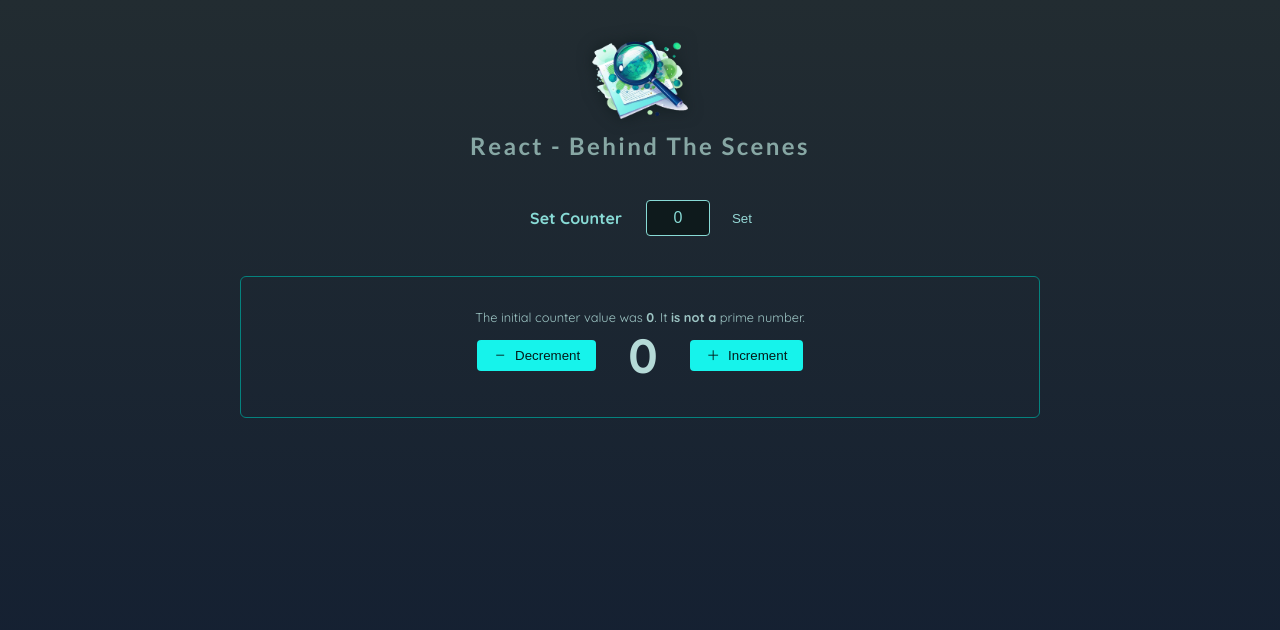
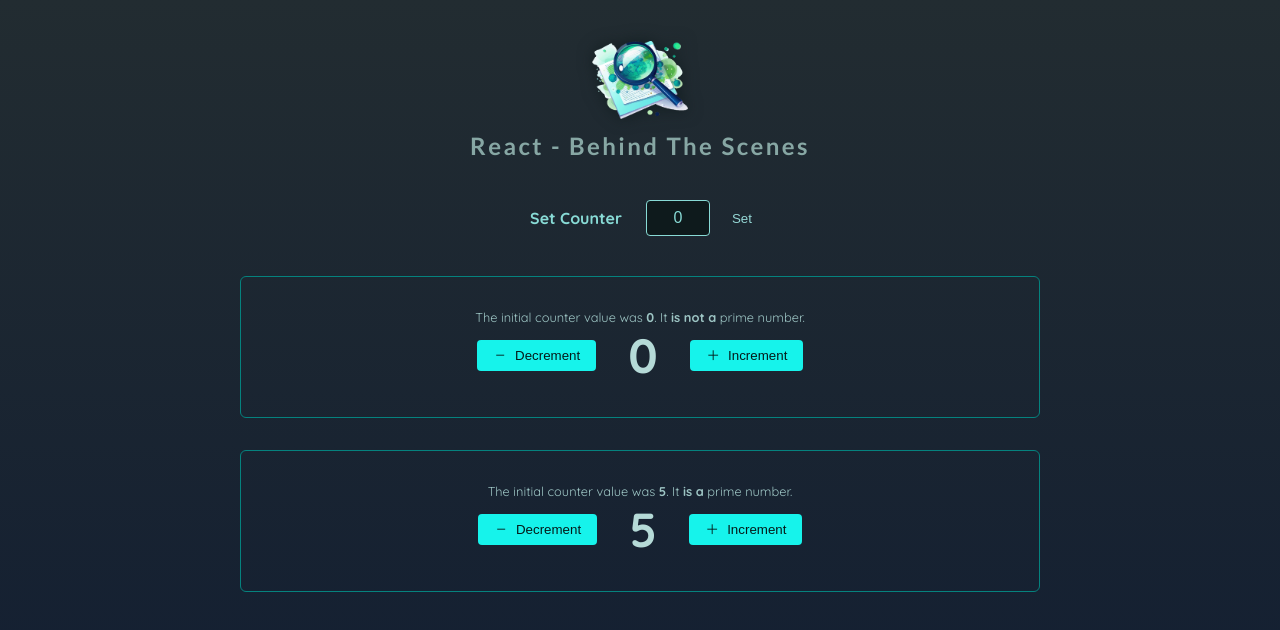
Before and after one commit to liaopeichen/react-project-behind-the-scenes, a React (Vite) app: page / in a window 1280 px wide. Shown: the top 630 px of the page. Built offline with nearby package versions, Linux system fonts and the light colour scheme.

Commit message:
update Counter component to introduce state scoping and understand the importance of key prop in list

```diff
--- a/src/App.jsx
+++ b/src/App.jsx
@@ -20,6 +20,7 @@ function App() {
       <main>
         <ConfigureCounter onSet={handleSetCount} />
         <Counter initialCount={chosenCount} />
+        <Counter initialCount={5} />
       </main>
     </>
   );
--- a/src/components/Counter/Counter.jsx
+++ b/src/components/Counter/Counter.jsx
@@ -1,4 +1,4 @@
-import { useState, useCallback, useMemo } from "react";
+import { useState, memo, useCallback, useMemo } from "react";
 
 import IconButton from "../UI/IconButton.jsx";
 import MinusIcon from "../UI/Icons/MinusIcon.jsx";
@@ -8,6 +8,7 @@ import { log } from "../../log.js";
 
 function isPrime(number) {
   log("Calculating if is prime number", 2, "other");
+
   if (number <= 1) {
     return false;
   }
@@ -23,7 +24,7 @@ function isPrime(number) {
   return true;
 }
 
-export default function Counter({ initialCount }) {
+const Counter = memo(function Counter({ initialCount }) {
   log("<Counter /> rendered", 1);
 
   const initialCountIsPrime = useMemo(
@@ -31,14 +32,22 @@ export default function Counter({ initialCount }) {
     [initialCount]
   );
 
-  const [counter, setCounter] = useState(initialCount);
+  // const [counter, setCounter] = useState(initialCount);
+  const [counterChanges, setCounterChanges] = useState([initialCount]);
 
-  const handleDecrement = useCallback(function () {
-    setCounter((prevCounter) => prevCounter - 1);
+  const currentCounter = counterChanges.reduce(
+    (prevCounter, counterChange) => prevCounter + counterChange,
+    0
+  );
+
+  const handleDecrement = useCallback(function handleDecrement() {
+    // setCounter((prevCounter) => prevCounter - 1);
+    setCounterChanges((prevCounterChanges) => [-1, ...prevCounterChanges]);
   }, []);
 
-  const handleIncrement = useCallback(function () {
-    setCounter((prevCounter) => prevCounter + 1);
+  const handleIncrement = useCallback(function handleIncrement() {
+    // setCounter((prevCounter) => prevCounter + 1);
+    setCounterChanges((prevCounterChanges) => [1, ...prevCounterChanges]);
   }, []);
 
   return (
@@ -51,11 +60,13 @@ export default function Counter({ initialCount }) {
         <IconButton icon={MinusIcon} onClick={handleDecrement}>
           Decrement
         </IconButton>
-        <CounterOutput value={counter} />
+        <CounterOutput value={currentCounter} />
         <IconButton icon={PlusIcon} onClick={handleIncrement}>
           Increment
         </IconButton>
       </p>
     </section>
   );
-}
+});
+
+export default Counter;
```
